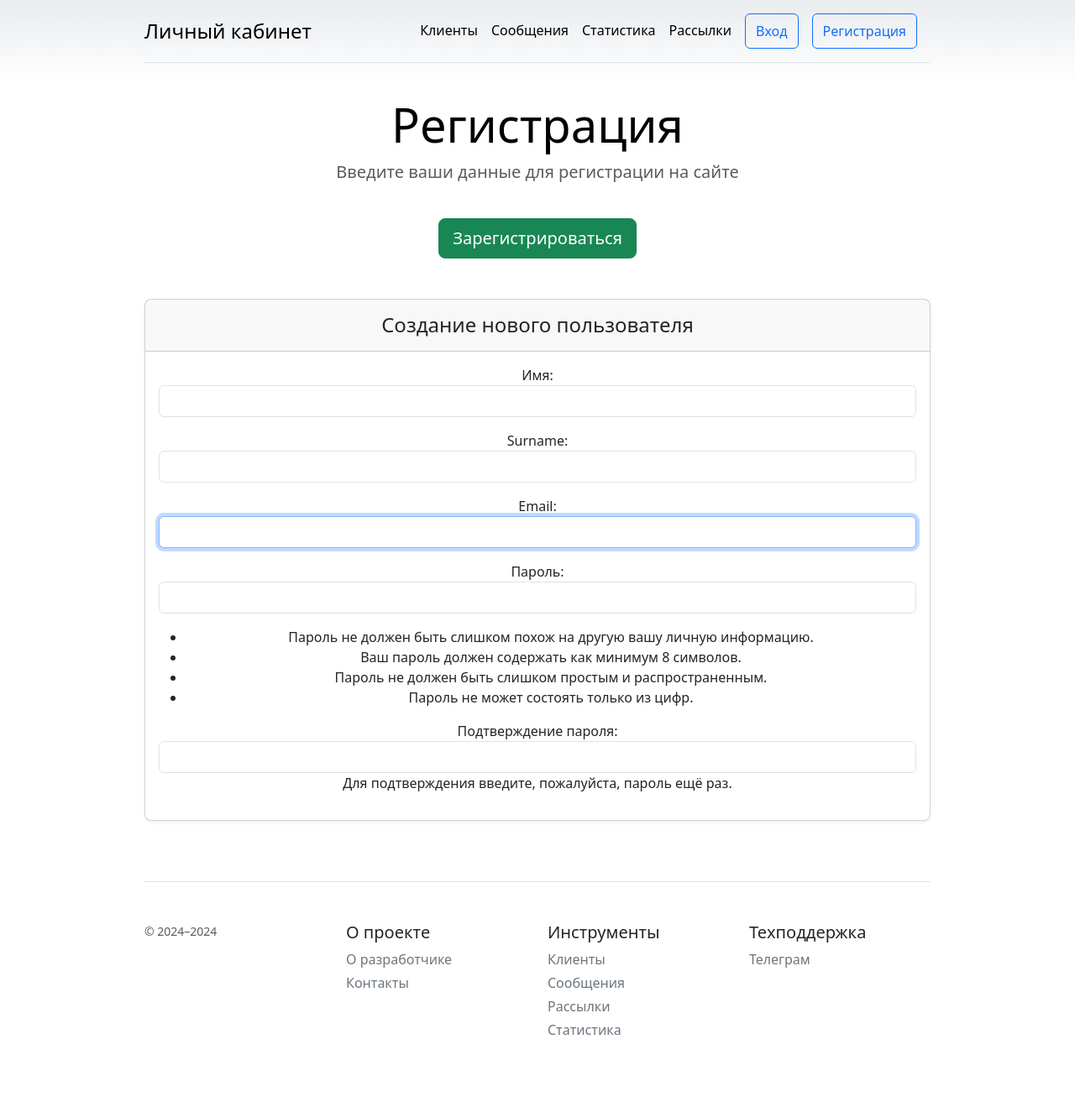
After one commit to gyropsen/sending_messages, a Django app: page /users/register/ in a window 1280 px wide. The commit adds this page. Shown: the whole page at 84% size. Run offline with Django 5.2, Linux system fonts and the light colour scheme; some libraries are stand-ins or nearby versions.

Commit message:
Add login, logout, register, email_confirm, profile for users

```diff
--- a/config/urls.py
+++ b/config/urls.py
@@ -23,4 +23,5 @@ urlpatterns = [
     path("admin/", admin.site.urls),
     path("mailing/", include("mailing.urls", namespace="mailing")),
     path("data_statistics/", include("data_statistics.urls", namespace="data_statistics")),
+    path("users/", include("users.urls", namespace="users")),
 ] + static(settings.MEDIA_URL, document_root=settings.MEDIA_ROOT)
--- a/mailing/templates/mailing/includes/inc_main_menu.html
+++ b/mailing/templates/mailing/includes/inc_main_menu.html
@@ -1,13 +1,27 @@
 <div class="d-flex flex-column flex-md-row align-items-center pb-3 mb-4 border-bottom">
-    <a href="{% url 'mailing:mailing_list' %}" class="d-flex align-items-center link-body-emphasis text-decoration-none">
+    <a href="{% url 'mailing:mailing_list' %}"
+       class="d-flex align-items-center link-body-emphasis text-decoration-none">
         <span class="fs-4">Личный кабинет</span>
     </a>
 
     <nav class="d-inline-flex mt-2 mt-md-0 ms-md-auto">
         <a class="me-3 py-2 link-body-emphasis text-decoration-none" href="{% url 'data_statistics:client_list' %}">Клиенты</a>
-        <a class="me-3 py-2 link-body-emphasis text-decoration-none" href="{% url 'mailing:message_list' %}">Сообщения</a>
-        <a class="me-3 py-2 link-body-emphasis text-decoration-none" href="{% url 'data_statistics:mailing_stat_list' %}">Статистика</a>
-        <a class="py-2 link-body-emphasis text-decoration-none" href="{% url 'mailing:mailing_list' %}">Рассылки</a>
+        <a class="me-3 py-2 link-body-emphasis text-decoration-none"
+           href="{% url 'mailing:message_list' %}">Сообщения</a>
+        <a class="me-3 py-2 link-body-emphasis text-decoration-none"
+           href="{% url 'data_statistics:mailing_stat_list' %}">Статистика</a>
+        <a class="me-3 py-2 link-body-emphasis text-decoration-none"
+           href="{% url 'mailing:mailing_list' %}">Рассылки</a>
+        {% if user.is_authenticated %}
+        <a class="me-3 py-2 btn btn-outline-primary" href="{% url 'users:profile' %}">Профиль</a>
+        <form method="post" class="me-3 py-1" action="{% url 'users:logout' %}">
+            {% csrf_token %}
+            <button class="btn btn-outline-primary" type="submit">Выход</button>
+        </form>
+        {% else %}
+        <a class="me-3 py-2 btn btn-outline-primary" href="{% url 'users:login' %}">Вход</a>
+        <a class="me-3 py-2 btn btn-outline-primary" href="{% url 'users:register' %}">Регистрация</a>
+        {% endif %}
     </nav>
 </div>
 
--- /dev/null
+++ b/users/forms.py
@@ -0,0 +1,26 @@
+from django.contrib.auth.forms import UserCreationForm, UserChangeForm, AuthenticationForm
+from mailing.forms import StyleFormMixin
+from users.models import User
+from django import forms
+from django.utils.translation import gettext_lazy as _
+
+
+class UserAuthenticationForm(StyleFormMixin, AuthenticationForm):
+    class Meta:
+        model = User
+
+
+class UserRegistrationForm(StyleFormMixin, UserCreationForm):
+    class Meta:
+        model = User
+        fields = ('name', 'surname', 'email', 'password1', 'password2')
+
+
+class UserUserChangeForm(StyleFormMixin, UserChangeForm):
+    class Meta:
+        model = User
+        fields = ('name', 'surname', 'email', 'avatar')
+
+    def __init__(self, *args, **kwargs):
+        super().__init__(*args, **kwargs)
+        self.fields['password'].widget = forms.HiddenInput()
--- a/users/models.py
+++ b/users/models.py
@@ -11,7 +11,7 @@ class User(AbstractUser):
     name = models.CharField(max_length=64, verbose_name=_('name'))
     surname = models.CharField(max_length=64, verbose_name=_('surname'))
     avatar = models.ImageField(upload_to='users/avatars/', **NULLABLE, verbose_name=_('avatar'))
-    country = models.CharField(max_length=64, **NULLABLE, verbose_name=_('country'))
+    token = models.CharField(max_length=32, verbose_name=_('token'), **NULLABLE)
 
     USERNAME_FIELD = "email"
     REQUIRED_FIELDS = []
--- /dev/null
+++ b/users/templates/users/register.html
@@ -0,0 +1,24 @@
+{% extends 'mailing/base.html' %}
+{% block content %}
+<form method="post">
+    <div class="mb-5 text-center">
+        <button type="submit" class="w-10 btn btn-lg btn-success">Зарегистрироваться</button>
+    </div>
+    <div class="row mb-3 text-center">
+        <div class="col">
+            <div class="card mb-4 rounded-3 shadow-sm">
+                <div class="card-header py-3">
+                    <h4 class="my-0 fw-normal">Создание нового пользователя</h4>
+                </div>
+                <div class="card-body">
+                    <div class="col-auto">
+                        {% csrf_token %}
+                        {{ form.as_p }}
+                    </div>
+
+                </div>
+            </div>
+        </div>
+    </div>
+</form>
+{% endblock %}
--- /dev/null
+++ b/users/urls.py
@@ -0,0 +1,15 @@
+from django.urls import path
+from users.apps import UsersConfig
+from users.views import Login, Logout, UserRegisterView, UserUpdateView, email_confirm, success_email_confirm
+
+app_name = UsersConfig.name
+
+urlpatterns = [
+    path('', Login.as_view(), name='login'),
+    path('logout/', Logout.as_view(), name='logout'),
+    path('register/', UserRegisterView.as_view(), name='register'),
+    path('profile/', UserUpdateView.as_view(), name='profile'),
+
+    path('email_confirm/<str:email>', email_confirm, name='email_confirm'),
+    path('success_email_confirm/<str:token>/', success_email_confirm, name='success_email_confirm'),
+]
--- a/users/views.py
+++ b/users/views.py
@@ -1,3 +1,86 @@
+from django.contrib.auth.views import LoginView, LogoutView
+from django.urls import reverse_lazy
+from django.views.generic import CreateView, UpdateView, TemplateView
+from django.core.mail import send_mail
+from django.shortcuts import get_object_or_404
+import secrets
 from django.shortcuts import render
 
-# Create your views here.
+from users.forms import UserAuthenticationForm, UserRegistrationForm, UserUserChangeForm
+from users.models import User
+from config import settings
+
+
+class Login(LoginView):
+    template_name = 'users/login.html'
+    form_class = UserAuthenticationForm
+    extra_context = {'title': 'Вход на сайт',
+                     'description': 'Введите вашу электронную почту и пароль для авторизации'}
+
+
+class Logout(LogoutView):
+    pass
+
+
+class UserRegisterView(CreateView):
+    model = User
+    form_class = UserRegistrationForm
+    template_name = 'users/register.html'
+    extra_context = {'title': 'Регистрация',
+                     'description': 'Введите ваши данные для регистрации на сайте'}
+
+    def form_valid(self, form):
+        new_user = form.save()
+        new_user.is_active = False
+        token = secrets.token_hex(16)
+        new_user.token = token
+        new_user.save()
+
+        host = self.request.get_host()
+        url = f'http://{host}/users/success_email_confirm/{token}/'
+        send_mail(
+            subject='Подтверждение почты',
+            message=f'Перейдите по ссылки для подтверждения почты {url}',
+            from_email=settings.EMAIL_HOST_USER,
+            recipient_list=[new_user.email],
+        )
+
+        return super().form_valid(form)
+
+    def get_success_url(self):
+        return reverse_lazy('users:email_confirm', args=[self.request.POST.get('email')])
+
+
+class UserUpdateView(UpdateView):
+    model = User
+    success_url = reverse_lazy('users:profile')
+    form_class = UserUserChangeForm
+
+    def get_object(self, queryset=None):
+        return self.request.user
+
+
+def email_confirm(request, email):
+    context = {'title': 'Подтверждение электронной почты',
+               'description': 'Необходимо подтвердить электронную почту для входа на сайт',
+               'message': f'На вашу электронную почту {email} направлено письмо с ссылкой для подтверждения. '
+                          f'Войдите в вашу электронную почту и перейдите по ссылке, что указано в письме'
+               }
+    return render(request, 'users/email_confirm.html', context)
+
+
+def success_email_confirm(request, token):
+    user = get_object_or_404(User, token=token)
+    user.is_active = True
+    user.save()
+    send_mail(
+        subject='Поздравляем с регистрацией',
+        message='Вы зарегистрировались на нашей платформе. Добро пожаловать!',
+        from_email=settings.EMAIL_HOST_USER,
+        recipient_list=[user.email],
+    )
+    context = {'title': 'Успешное подтверждение электронной почты',
+               'description': 'Вы подтвердили регистрацию, и теперь можете войти',
+               'message': 'Добро пожаловать на сайт!'
+               }
+    return render(request, 'users/email_confirm.html', context)
```
Also changed, not shown: config/settings.py (+7 -0 lines), users/management/commands/ccsu.py (added, +19 -0 lines), users/management/commands/del_users.py (added, +12 -0 lines), users/templates/users/email_confirm.html (added, +20 -0 lines), users/templates/users/login.html (added, +22 -0 lines), users/templates/users/user_form.html (added, +22 -0 lines), users/management/__init__.py (added), users/management/commands/__init__.py (added), users/migrations/0001_initial.py (added), users/migrations/0002_user_token.py (added), users/migrations/0003_alter_user_token.py (added).
